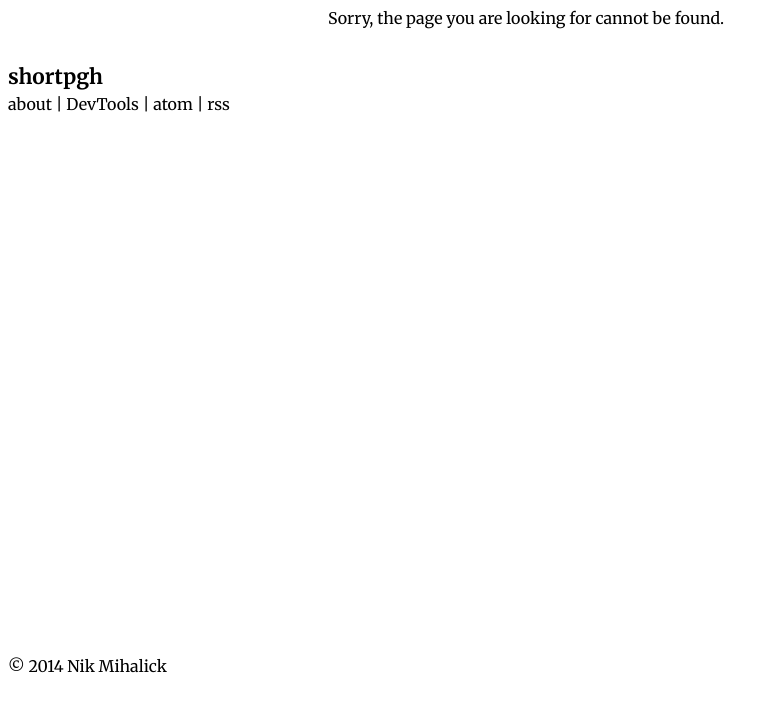
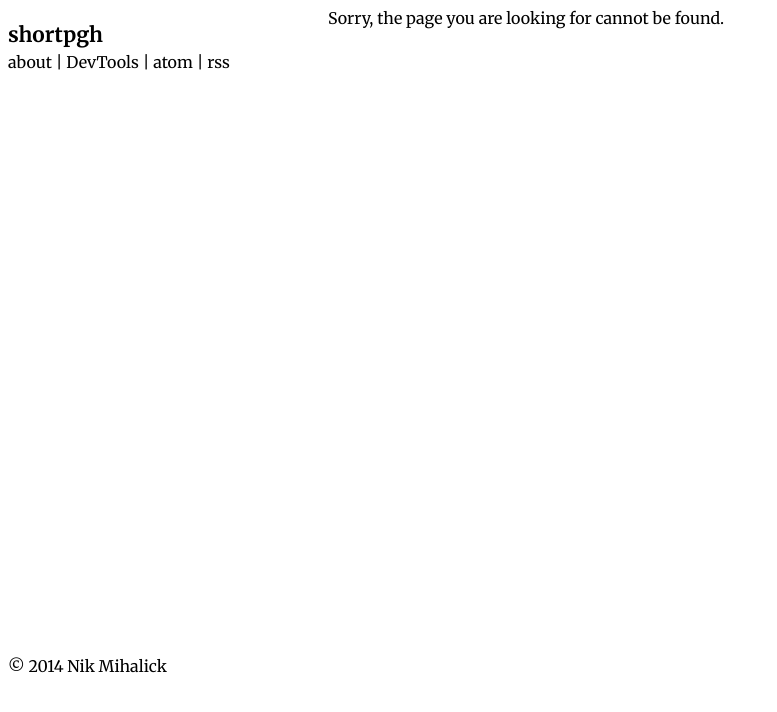
Before and after one commit to shortpgh/site, a Jekyll site: the page built from 404.html, in a window 1280 px wide. Shown: the top 712 px of the page, without its empty margins (0-777 px from the left). Built offline with Jekyll 4.4.1, drawn with Linux system fonts in a browser that asks for light colours; Markdown is read by kramdown in place of the engine named in the settings.

Commit message:
removed the top padding on the h1 because it doesn't need it.

```diff
--- a/css/base.css
+++ b/css/base.css
@@ -2,7 +2,7 @@ body{font-family:'Merriweather',serif;font-size:100%}
 a{text-decoration:none}
 a:hover{text-decoration:underline}
 a,a:active,a:visited{color:#2793e6}
-h1{font-size:1.3em;padding-top:2em;clear:both}
+h1{font-size:1.3em;clear:both}
 h2{font-size:1.2em;padding-top:2em;clear:both}
 h3{font-size:1.1em;padding-top:2em;margin-bottom:.25em;clear:both}
 header a{color:#000}
```
